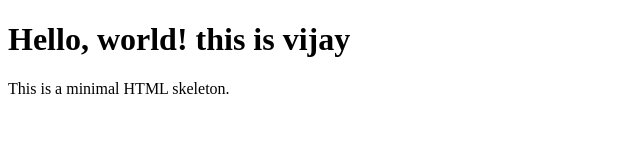
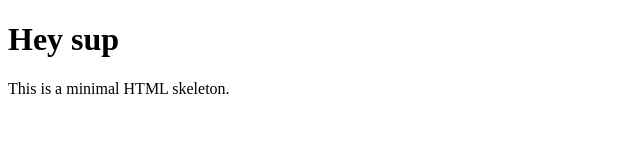
Before and after one commit to VijayKummari-dev/gitdrill, a plain HTML site: page index.html in a window 1280 px wide. Shown: the whole page, without its empty margins (0-640 px from the left). Drawn offline with Linux system fonts and the light colour scheme.

Commit message:
i changed the greeting message

```diff
--- a/index.html
+++ b/index.html
@@ -6,7 +6,7 @@
   <title>My Page</title>
 </head>
 <body>
-  <h1>Hello, world! this is vijay</h1>
+  <h1>Hey sup</h1>
   <p>This is a minimal HTML skeleton.</p>
 </body>
 </html>
```
